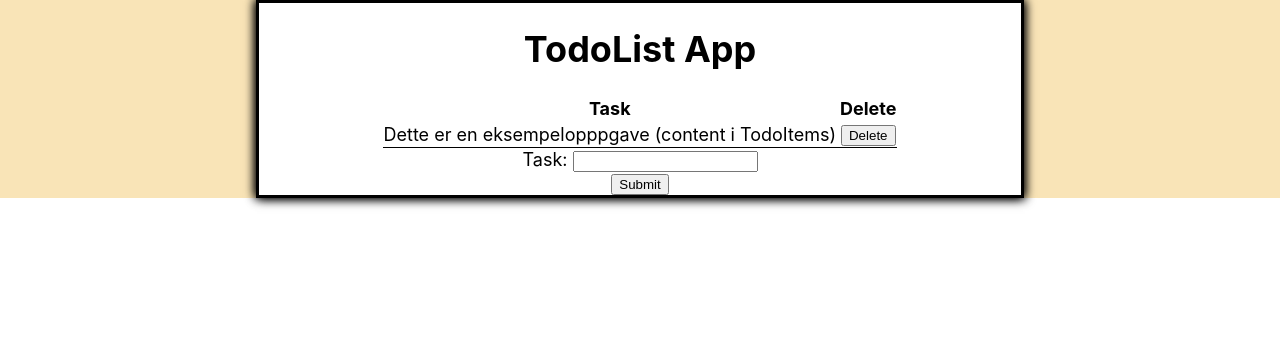
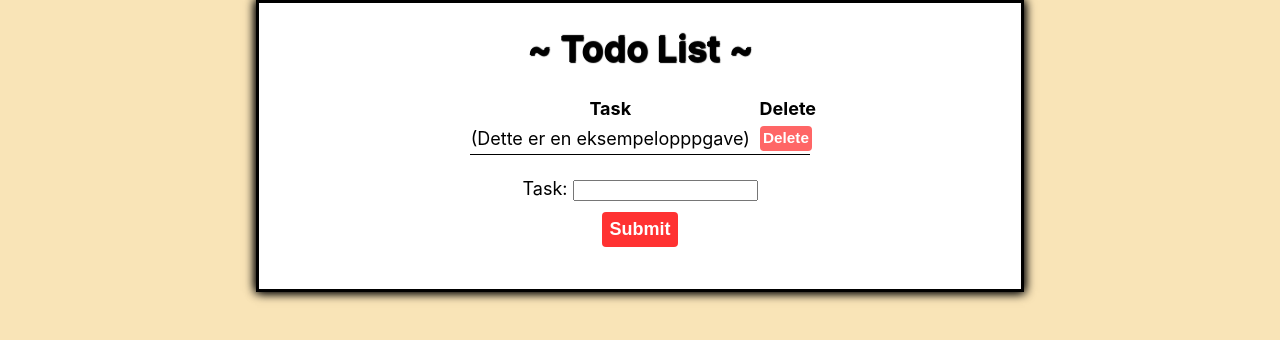
Before and after one commit to olejbl/-IT1901, a React (Create React App) app in the folder frontend/frontend/: page / in a window 1280 px wide. Shown: the top 340 px of the page. Built offline with nearby package versions, Linux system fonts and the light colour scheme; no server answers.

Commit message:
#30 css ferdig lagd en ny css klasse og endret allerede css. Jeg har også lagd til et par className og endret et par Labels

```diff
--- a/frontend/frontend/src/App.css
+++ b/frontend/frontend/src/App.css
@@ -11,4 +11,9 @@
 .App {
   text-align: center;
   background-color: #f9e4b7;
+  min-height: 100vh;
 }
+
+h1 {
+  text-shadow: 1px -1px 1px, 1px 1px 1px;
+}
--- a/frontend/frontend/src/App.js
+++ b/frontend/frontend/src/App.js
@@ -12,7 +12,7 @@ function App() {
   return (
     <div className="App">
       <div className ="Container">
-        <h1>TodoList App</h1>
+        <h1>~ Todo List ~</h1>
         <TodoItems/>
       </div>
 
--- a/frontend/frontend/src/Components/Button.css
+++ b/frontend/frontend/src/Components/Button.css
@@ -2,17 +2,41 @@
   display: inline-block;
   -webkit-transition: background-color .3s ease;
   transition: background-color .3s ease;
-  padding: 0.6em;
+  padding: 0.225em;
+  border: none;
+  font-size: 0.85em;
+  color: white;
+  background-color: #ff6666
+  ;
+  cursor: pointer;
+  text-decoration: none;
+  border-radius: 0.25rem;
+  font-weight: 550;
+  margin-top: 5%;
+  margin-bottom: 5%;
+}
+
+.btn:hover {
+  background-color: #ff3232
+  ;
+}
+
+.btnSend {
+  display: inline-block;
+  -webkit-transition: background-color .3s ease;
+  transition: background-color .3s ease;
+  padding: 0.4em;
   border: none;
   font-size: 1em;
   color: white;
-  background-color: #009682;
+  background-color: #ff3232;
   cursor: pointer;
   text-decoration: none;
   border-radius: 0.25rem;
   font-weight: 600;
+  margin: 1.5%;
 }
 
-.btn:hover {
-  background-color: #007E6D;
+.btnSend:hover {
+  background-color: #ff0000;
 }
--- a/frontend/frontend/src/Components/Button.js
+++ b/frontend/frontend/src/Components/Button.js
@@ -1,4 +1,5 @@
 import React from 'react';
+import './Button.css'
 
 export default function Button(props) {
     return (
--- /dev/null
+++ b/frontend/frontend/src/Components/TaskForm.css
@@ -0,0 +1,3 @@
+form{
+    margin-top: 3%;
+}
--- a/frontend/frontend/src/Components/TaskForm.js
+++ b/frontend/frontend/src/Components/TaskForm.js
@@ -1,6 +1,7 @@
 import React, { useState } from 'react';
 import PropTypes from 'prop-types'; //for tilstandskontroll og bug-check
 import Input from '../Input/Input';
+import './TaskForm.css'
 
 const defaultState = {
     content: '',
@@ -31,7 +32,7 @@ function TaskForm(props) {
     };
 
     return (
-        <form onSubmit={submitTask}>
+        <form ClassName="Items" onSubmit={submitTask}>
             <Input
                 name="content"
                 type="text"
@@ -39,7 +40,7 @@ function TaskForm(props) {
                 label="Task: "
                 value={content.toString()}
             />
-            <Input className="btn" name="submit" type="submit" />
+            <Input className="btnSend" name="submit" type="submit" />
         </form>
     );
 }
--- a/frontend/frontend/src/Components/TodoItems.css
+++ b/frontend/frontend/src/Components/TodoItems.css
@@ -15,3 +15,9 @@ table {
 	margin: auto;
 	text-align: center;
 }
+
+.Tasks {
+	margin-bottom: 4%;
+	margin-left: 2%;
+	margin-right: 2%;
+  }
--- a/frontend/frontend/src/Components/TodoItems.js
+++ b/frontend/frontend/src/Components/TodoItems.js
@@ -8,7 +8,7 @@ export default function Tasks() {
   let [tasks, setTasks] = useState([
 
     {
-      content: 'Dette er en eksempelopppgave (content i TodoItems)',
+      content: '(Dette er en eksempelopppgave) ',
     }
 
   ]);
--- a/frontend/frontend/src/Components/TodoList.css
+++ b/frontend/frontend/src/Components/TodoList.css
@@ -1,4 +1,4 @@
-.TableItems {
+.tableItems {
     margin-left: 10px;
     margin-right: 10px;
     margin-bottom: 3px;
@@ -10,3 +10,11 @@
     box-shadow:0px 1px 0px  black;
 
 }
+
+.btnContainer{
+    padding-left: 2%;
+}
+
+.delLabel{
+    padding-left: 2%;
+}
--- a/frontend/frontend/src/components/TodoList.js
+++ b/frontend/frontend/src/components/TodoList.js
@@ -8,9 +8,9 @@ import styled from 'styled-components'
 function Task( {task, deleteTask}) {
   let {id, content} = task;
   return (
-    <tr className="TableItems">
+    <tr className="tableItems">
       <td>{content}</td>
-    <td> <Button onClick={() => deleteTask(id)}> Delete </Button>
+    <td className="btnContainer"> <Button onClick={() => deleteTask(id)}> Delete </Button>
     </td>
     </tr>
 
@@ -42,10 +42,10 @@ export default function TaskList (props) {
         <thead >
         <tr>
           <th>Task</th>
-          <th>Delete</th>
+          <th className="delLabel">Delete</th>
         </tr>
         </thead>
-        <tbody >{taskList}</tbody>
+        <tbody className="ok">{taskList}</tbody>
       </table>
     )
 }
```
